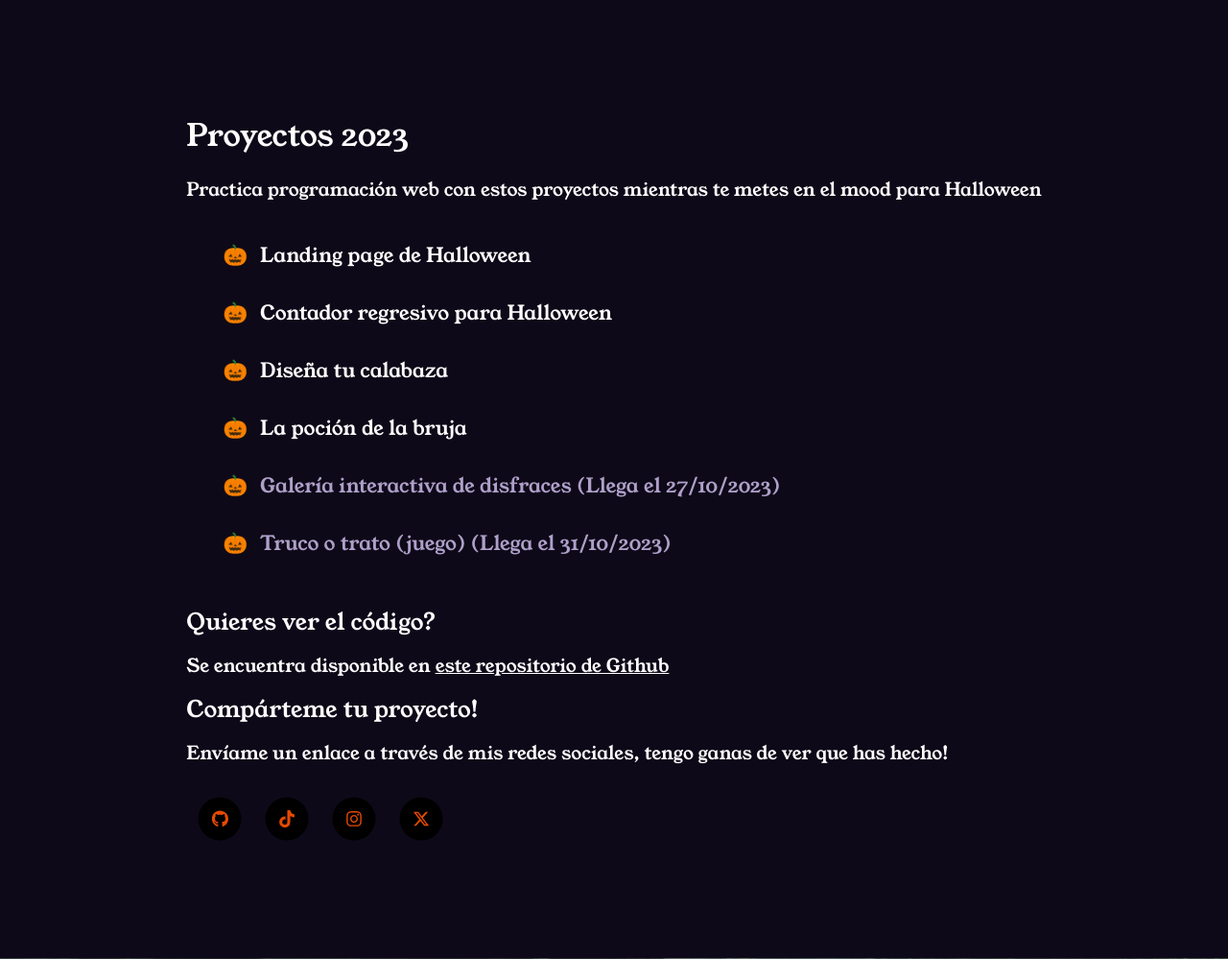
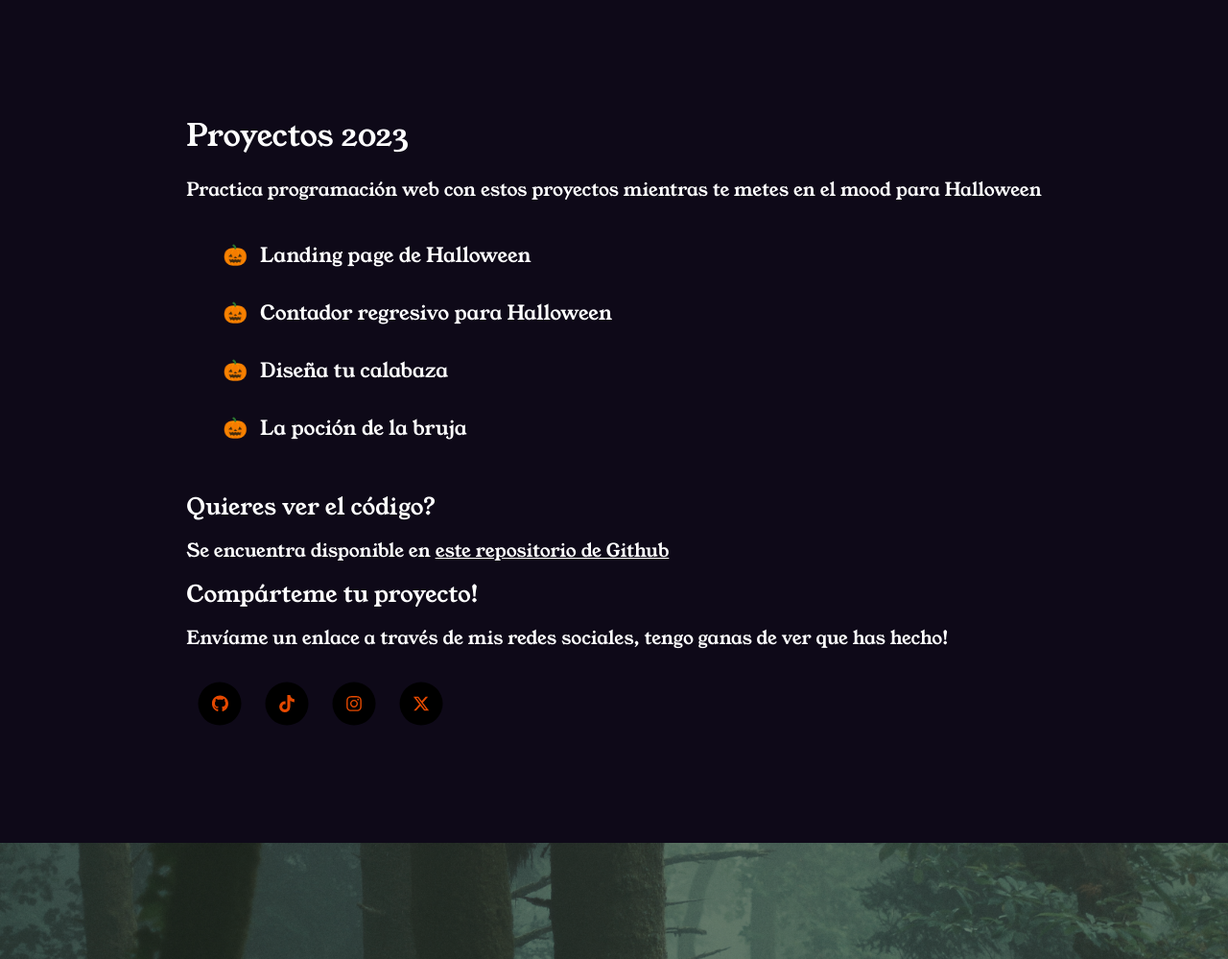
Before and after one commit to yasminacodes/halloween-web-projects, a PHP site: page /index.php in a window 1280 px wide. Shown: the part 801-1800 px from the top of the page at 96% size. Run offline with PHP 8.4, Linux system fonts and the light colour scheme.

Commit message:
discarded projects

```diff
--- a/halloween-2023/landing/index.php
+++ b/halloween-2023/landing/index.php
@@ -67,8 +67,6 @@
                         La poción de la bruja
                     </a>
                 </li>
-                <li class="sec__article__ul__li sec--second__article__ul__li">Galería interactiva de disfraces (Llega el 27/10/2023)</li>
-                <li class="sec__article__ul__li sec--second__article__ul__li">Truco o trato (juego) (Llega el 31/10/2023)</li>
             </ul>
 
             <p class="sec__article__text sec--second__article__text">
```
